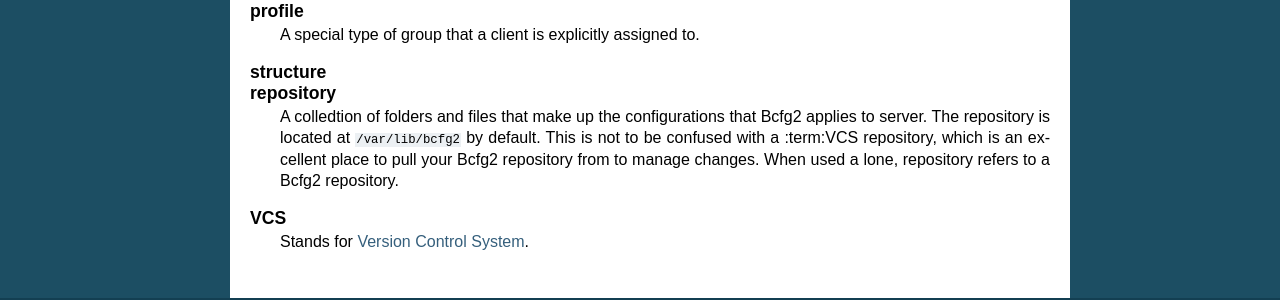
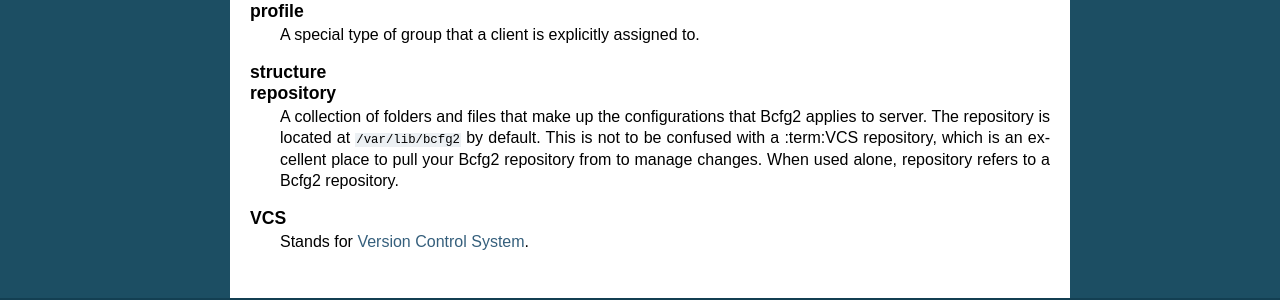
Before and after one commit to Bcfg2/bcfg2, a Sphinx documentation site: the page built from doc/glossary.txt, in a window 1280 px wide. Shown: the part 560-860 px from the top of the page. Built offline with Sphinx 7.4.7, drawn with Linux system fonts in a browser that asks for light colours.

Commit message:
doc: Fix some grammar on the glossary page
Signed-off-by: Sol Jerome <solj@ices.utexas.edu>

git-svn-id: https://svn.mcs.anl.gov/repos/bcfg/trunk/bcfg2@5778 ce84e21b-d406-0410-9b95-82705330c041

```diff
--- a/doc/glossary.txt
+++ b/doc/glossary.txt
@@ -9,7 +9,8 @@
     client
 
     generator
-        A type of plugin which provides file contents. For example Cfg or TGenshi.
+        A type of plugin which provides file contents. For example Cfg
+        or TGenshi.
 
     Genshi
         A Python-based templating engine. `Genshi Homepage`_.
@@ -21,7 +22,8 @@
         #bcfg2 on freenode
 
     probe
-        A script that executes on a client machine and sets client metadata such as group membership.
+        A script that executes on a client machine and sets client
+        metadata such as group membership.
 
     profile
         A special type of group that a client is explicitly assigned to.
@@ -29,10 +31,16 @@
     structure
 
     repository
-        A colledtion of folders and files that make up the configurations that Bcfg2 applies to server. The repository is located at ``/var/lib/bcfg2`` by default. This is not to be confused with a :term:VCS repository, which is an excellent place to pull your Bcfg2 repository from to manage changes. When used a lone, repository refers to a Bcfg2 repository.
+        A collection of folders and files that make up the configurations
+        that Bcfg2 applies to server. The repository is located at
+        ``/var/lib/bcfg2`` by default. This is not to be confused with
+        a :term:VCS repository, which is an excellent place to pull
+        your Bcfg2 repository from to manage changes. When used alone,
+        repository refers to a Bcfg2 repository.
 
     VCS
-        Stands for `Version Control System <http://en.wikipedia.org/wiki/Revision_control>`_.
+        Stands for `Version Control System
+        <http://en.wikipedia.org/wiki/Revision_control>`_.
 
 
 .. _Genshi Homepage: http://genshi.edgewall.org/
```
